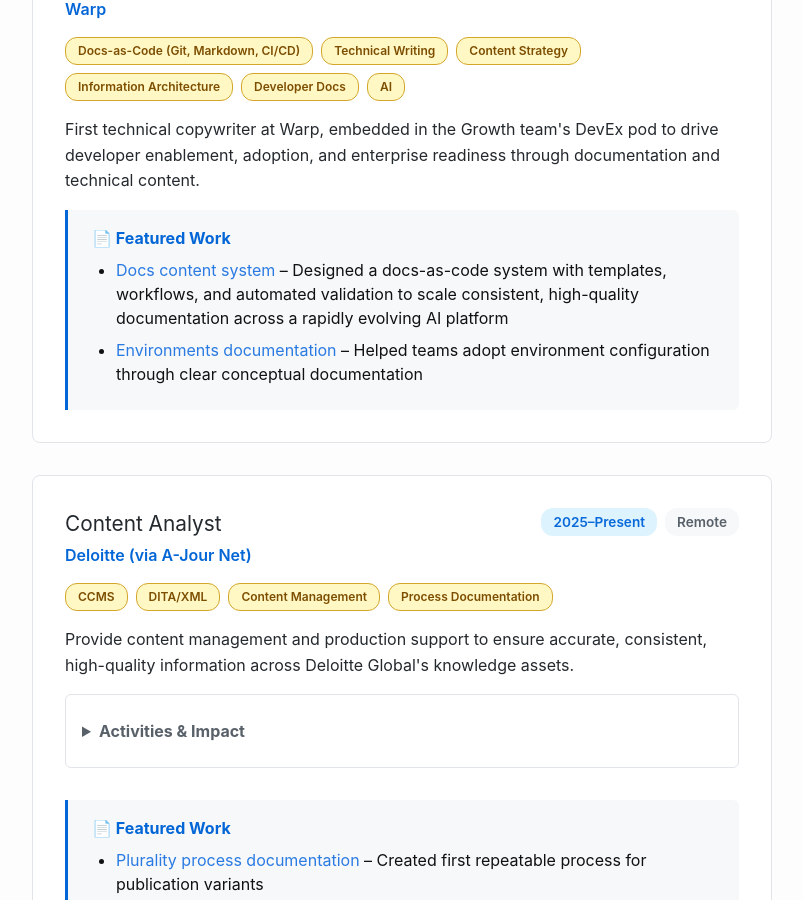
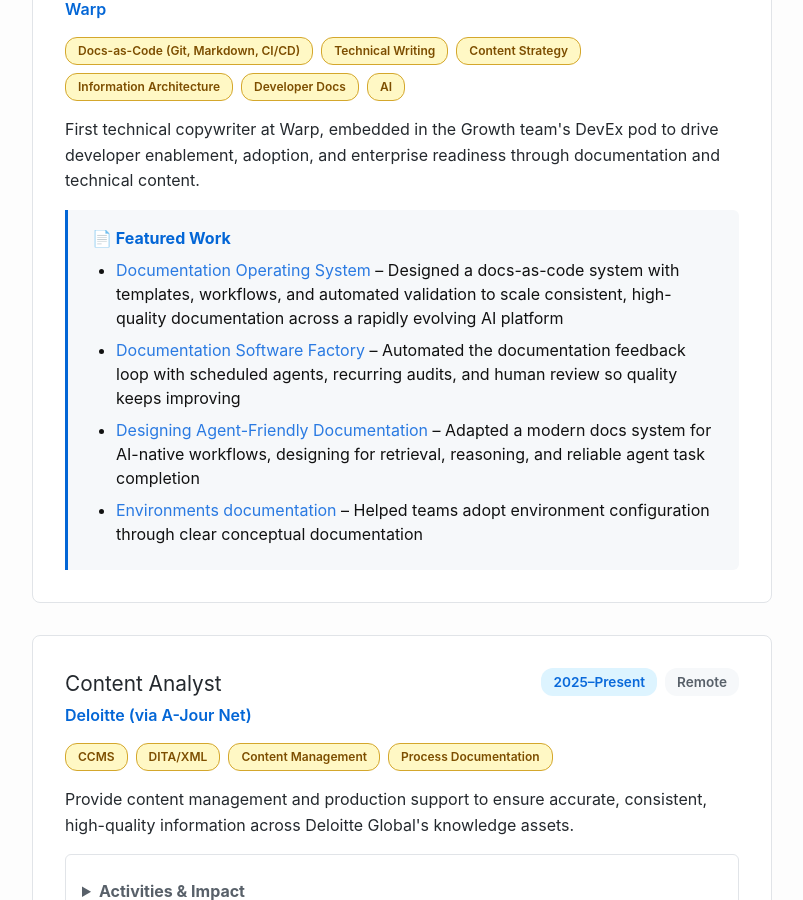
Before and after one commit to rachaelrenk/rachaelrenk.github.io, a Jekyll site: the page built from docs/resume.markdown, in a window 1280 px wide and 900 px high, scrolled down 1061 px. Shown: the whole window, without its empty margins (238-1041 px from the left). Built offline with Jekyll 4.4.1, drawn with Linux system fonts in a browser that asks for light colours.

Commit message:
Update resume Featured Work and fix content typos
- resume: relabel 'Docs content system' as 'Documentation Operating System', add Documentation Software Factory and Designing Agent-Friendly Documentation, and fix the broken Plurality link (process-documentation -> internal-process).

- OS page: fix typos (infrastructure, whether) and repair the 'result is a platform that produces consistent output' sentence.

- conceptual-topics-2: Enterprie -> Enterprise; procedural-topic-2: remove stray '>' before Context.

- about: fix 'a non-conformist' and replace inline '---' (rendered em dash) with a comma.

Co-Authored-By: Oz <oz-agent@warp.dev>

```diff
--- a/docs/_posts/2025-10-04-conceptual-topics-2.markdown
+++ b/docs/_posts/2025-10-04-conceptual-topics-2.markdown
@@ -17,7 +17,7 @@
 <div class="work-sample-grid">
   <div class="fact-card">
     <strong>Audience</strong>
-    <p>Enterprie admins and managers evaluating or trialing GitHub Enterprise Cloud</p>
+    <p>Enterprise admins and managers evaluating or trialing GitHub Enterprise Cloud</p>
   </div>
 
   <div class="fact-card">
--- a/docs/_posts/2025-10-05-procedural-topic-2.markdown
+++ b/docs/_posts/2025-10-05-procedural-topic-2.markdown
@@ -54,7 +54,7 @@
 <details>
 <summary><strong>Behind the work</strong> (click to expand)</summary>
 
-<p><strong>>Context:</strong></p>
+<p><strong>Context:</strong></p>
 
 <p>Enterprise administrators configuring Enterprise Managed Users (EMU) with Microsoft Entra OIDC needed to locate the object ID for their OIDC application, a prerequisite for setting token lifetime policies. This essential step was undocumented, causing setup delays and support escalations. The article is part of the larger EMU documentation set, which helps administrators integrate external identity providers like Entra ID and PingFederate.</p>
 
--- a/docs/_posts/2026-05-02-documentation-operating-system-warp.markdown
+++ b/docs/_posts/2026-05-02-documentation-operating-system-warp.markdown
@@ -40,7 +40,7 @@
 
 ### System overview
 
-The operating system treats docs as infrasctructure rather than individual pages. Every contributor, whetehr human or agent, uses the same workflows, templates, terminology, and validation systems. The resulting is a platform that produces consistent regardless of the author.
+The operating system treats docs as infrastructure rather than individual pages. Every contributor, whether human or agent, uses the same workflows, templates, terminology, and validation systems. The result is a platform that produces consistent output regardless of the author.
 
 At a high level, the system combines:
 
--- a/docs/about.markdown
+++ b/docs/about.markdown
@@ -15,7 +15,7 @@
 
 Dial-up internet followed a few years later, and with it, _extremely slow_ access to the rest of the world: email, message boards, IRC, and real websites. Now that I was connected, I wanted to build. Equipped with Notepad, Firefox, and library books, I taught myself HTML/XHTML, and later, CSS. I viewed the source code of every interesting website I found, and I coded my own sites from scratch. Then, I organized a class and taught HTML to the other kids in my homeschool co-op.
 
-Yes, _homeschool_. I've always been an autodidact---and a bit of an non-conformist.
+Yes, _homeschool_. I've always been an autodidact, and a bit of a non-conformist.
 
 In addition to web design, reading and writing came naturally to me. I was born a bookworm and writer, and words fascinated me (one summer, I completed several grade levels of spelling and grammar just for fun. I flourish when I can work at my own pace.) I realized early on that writing was a powerful way to share information and ideas.
 
--- a/docs/resume.markdown
+++ b/docs/resume.markdown
@@ -73,7 +73,9 @@
   <div class="job-highlight">
     <strong>📄 Featured Work</strong>
     <ul>
-      <li><a href="/2026/05/02/documentation-operating-system-warp.html">Docs content system</a> – Designed a docs-as-code system with templates, workflows, and automated validation to scale consistent, high-quality documentation across a rapidly evolving AI platform</li>
+      <li><a href="/2026/05/02/documentation-operating-system-warp.html">Documentation Operating System</a> – Designed a docs-as-code system with templates, workflows, and automated validation to scale consistent, high-quality documentation across a rapidly evolving AI platform</li>
+      <li><a href="/2026/06/29/documentation-software-factory-warp.html">Documentation Software Factory</a> – Automated the documentation feedback loop with scheduled agents, recurring audits, and human review so quality keeps improving</li>
+      <li><a href="/2026/06/29/agent-friendly-docs-warp.html">Designing Agent-Friendly Documentation</a> – Adapted a modern docs system for AI-native workflows, designing for retrieval, reasoning, and reliable agent task completion</li>
       <li><a href="/2026/01/28/environments-warp.html">Environments documentation</a> – Helped teams adopt environment configuration through clear conceptual documentation</li>
     </ul>
   </div>
@@ -114,7 +116,7 @@
   <div class="job-highlight">
     <strong>📄 Featured Work</strong>
     <ul>
-      <li><a href="/2025/09/30/process-documentation.html">Plurality process documentation</a> – Created first repeatable process for publication variants</li>
+      <li><a href="/2025/09/30/internal-process.html">Plurality process documentation</a> – Created first repeatable process for publication variants</li>
     </ul>
   </div>
 </div>
```
